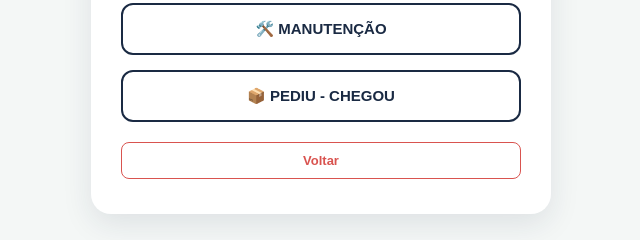
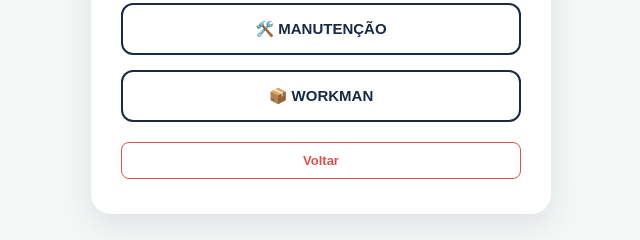
Before and after one commit to netikis/SISTEMA-GESTOR-360, a plain HTML site: page index.html in a window 1280 px wide. Both pictures are taken after a click on the button "👔 GESTÃO RH / GESTOR". Shown: the part 419-659 px from the top of the page, 319-959 px from the left. Drawn offline with nearby package versions, Linux system fonts and the light colour scheme; some packages are replaced by stand-ins of ours; no server answers; a script that the page names is missing.

Commit message:
index.html

```diff
--- a/index.html
+++ b/index.html
@@ -594,7 +594,7 @@
     <button class="btn-empresa-select" onclick="entrarEmpresa('FH CONSTRUÇÕES CIVIS')">🏢 FH CONSTRUÇÕES CIVIS</button>
     <button class="btn-empresa-select" onclick="entrarEmpresa('OLIVEIRA DANTAS')">🏢 OLIVEIRA DANTAS</button>
     <button class="btn-empresa-select" onclick="entrarEmpresa('MANUTENÇÃO')">🛠️ MANUTENÇÃO</button>
-    <button class="btn-empresa-select" onclick="entrarEmpresa('PEDIU - CHEGOU')">📦 PEDIU - CHEGOU</button>
+    <button class="btn-empresa-select" onclick="entrarEmpresa('WORKMAN')">📦 WORKMAN</button>
 
     <button class="btn-logout" onclick="voltarTelaInicial()" style="margin-top: 20px; background: transparent; color: #d9534f; border: 1px solid #d9534f;">Voltar</button>
 </div>
@@ -609,7 +609,7 @@
     <button class="btn-empresa-select" onclick="entrarEmpresaFuncionario('FH CONSTRUÇÕES CIVIS')">🏢 FH CONSTRUÇÕES CIVIS</button>
     <button class="btn-empresa-select" onclick="entrarEmpresaFuncionario('OLIVEIRA DANTAS')">🏢 OLIVEIRA DANTAS</button>
     <button class="btn-empresa-select" onclick="entrarEmpresaFuncionario('MANUTENÇÃO')">🛠️ MANUTENÇÃO</button>
-    <button class="btn-empresa-select" onclick="entrarEmpresaFuncionario('PEDIU - CHEGOU')">📦 PEDIU - CHEGOU</button>
+    <button class="btn-empresa-select" onclick="entrarEmpresaFuncionario('WORKMAN')">📦 WORKMAN</button>
 
     <button class="btn-logout" onclick="voltarTelaInicial()" style="margin-top: 20px; background: transparent; color: #d9534f; border: 1px solid #d9534f;">Voltar</button>
 </div>
@@ -1032,7 +1032,7 @@
         "FH CONSTRUÇÕES CIVIS": "https://image2url.com/r2/default/images/1774578957071-f27e2520-816d-436f-a537-ee8a160f90ca.jpeg",
         "MANUTENÇÃO": "https://image2url.com/r2/default/images/1774579047667-4e0abef4-e2c7-4472-8d55-7ea75061c935.jpeg",
         "OLIVEIRA DANTAS": "https://image2url.com/r2/default/images/1774579115875-510042b0-4e68-48a7-815f-aaa204278ab3.jpeg",
-        "PEDIU - CHEGOU": "https://image2url.com/r2/default/images/1774579143476-6e6d82b6-be5e-4e87-bf1f-0ab61d9e32bf.jpeg"
+        "WORKMAN": "https://image2url.com/r2/default/images/1774579143476-6e6d82b6-be5e-4e87-bf1f-0ab61d9e32bf.jpeg"
     };
 
     window.atualizarLogoInterface = function(nomeEmpresa) {
```
